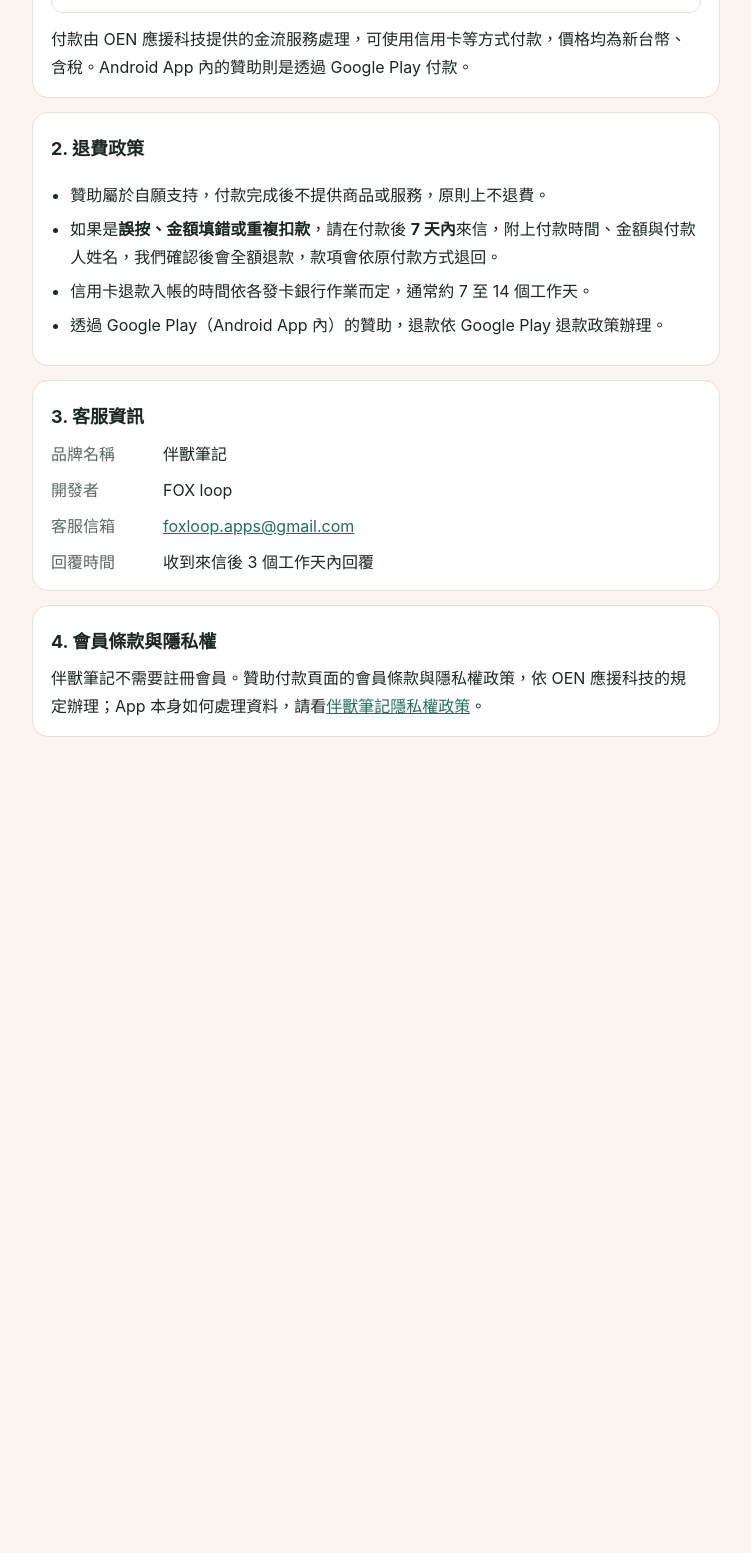
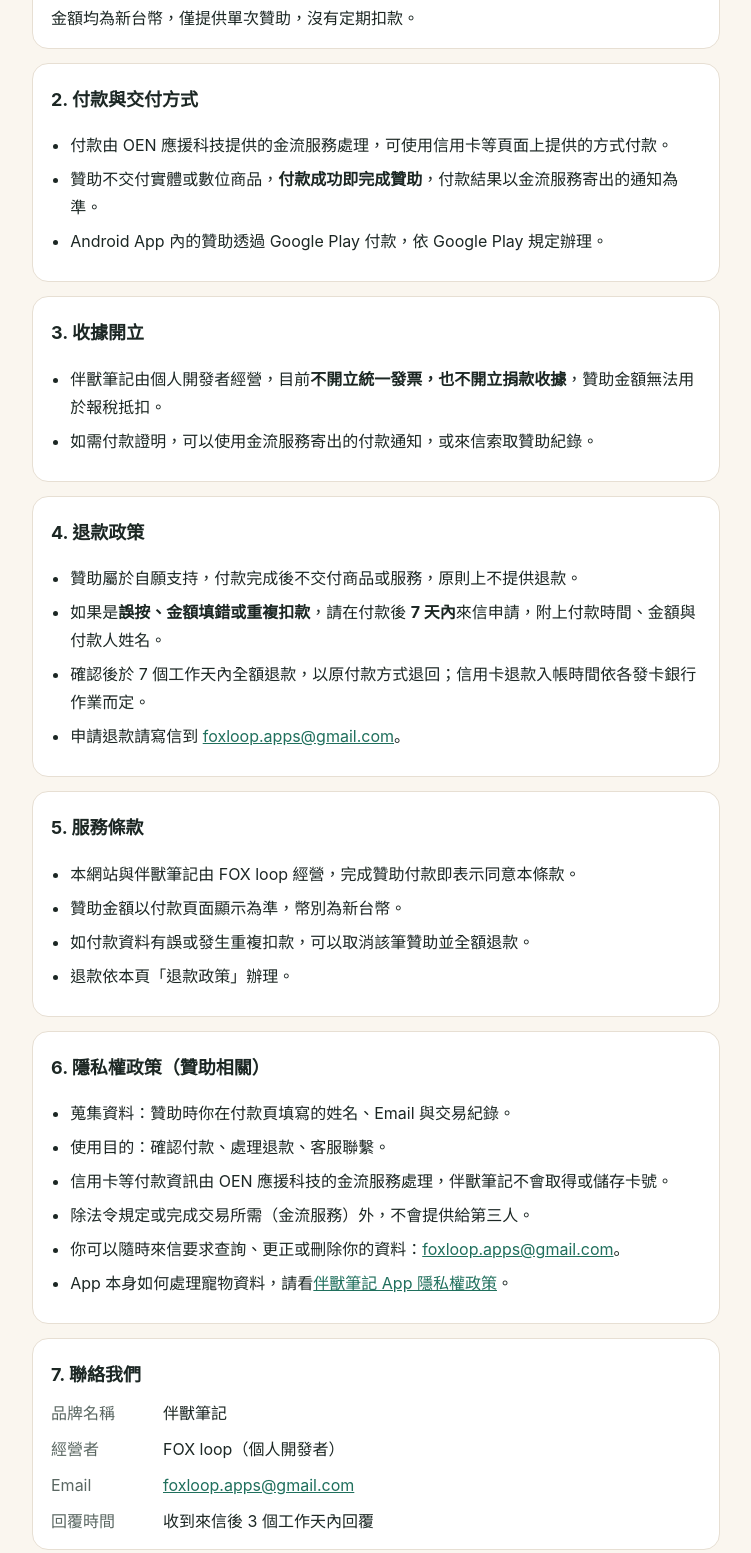
Before and after one commit to FOX-loop/petnote-beta, a plain HTML site: page support.html in a window 1280 px wide. Shown: the part 725-2278 px from the top of the page, without its empty margins (264-1015 px from the left). Before the commit the page ends 1532 px from the top, so only its background shows below. Drawn offline with Linux system fonts and the light colour scheme.

Commit message:
Add files via upload

```diff
--- a/support.html
+++ b/support.html
@@ -28,55 +28,99 @@ a{color:var(--primary)}
 .en{margin-top:28px;color:var(--ink2);font-size:15px}
 .en h2{color:var(--ink)}
 .plans{display:grid;gap:10px;margin:8px 0 12px}.plan{display:flex;justify-content:space-between;align-items:center;gap:12px;border:1px solid var(--line);border-radius:12px;padding:10px 14px}.plan b{font-size:17px}.plan span{color:var(--primary);font-weight:700;white-space:nowrap}table{border-collapse:collapse;width:100%}td{padding:4px 0;vertical-align:top}td:first-child{color:var(--ink2);width:7em}
+.tag{display:inline-block;border:1px solid #D9534F;color:#D9534F;border-radius:6px;padding:0 8px;font-size:14px;margin:4px 0 10px}
+footer{margin-top:22px;padding:16px 4px;border-top:1px dashed var(--line);color:var(--ink2);font-size:14px;line-height:1.8}
+footer a{margin-right:4px}
+h2[id]{scroll-margin-top:16px}
 </style>
 </head>
 <body>
 <main>
-<header><img src="icons/icon-192.png" alt=""><h1>伴獸筆記 贊助說明</h1></header>
-<p class="meta">更新日期：2026 年 11 月 27 日　｜　品牌：伴獸筆記　｜　開發者：FOX loop</p>
+<header><img src="icons/icon-192.png" alt=""><h1>伴獸筆記｜贊助開發者</h1></header>
+<p class="meta">更新日期：2026 年 11 月 27 日　｜　經營者：FOX loop（個人開發者）</p>
+<span class="tag">贊助尚未開始</span>
 
-<div class="sum"><b>重點摘要</b>
+<div class="sum"><b>關於伴獸筆記</b>
 <ul>
-<li>伴獸筆記的所有功能<b>都是免費的</b>，不需要贊助也能完整使用。</li>
-<li>贊助是自願的支持，用來負擔 App 開發、伺服器與上架的費用，<b>不會兌換任何商品或額外功能</b>。</li>
-<li>有任何問題，請寫信到 <a href="mailto:foxloop.apps@gmail.com">foxloop.apps@gmail.com</a>。</li>
+<li>伴獸筆記是 FOX loop 個人開發的寵物健康紀錄 App，提供餵食、飲水、排泄、體重、驅蟲、疫苗、看診等紀錄與提醒。</li>
+<li>贊助是自願支持開發者，<b>不會兌換任何商品或額外功能</b>，沒有贊助也能使用所有功能。</li>
+<li>贊助款項用於 App 開發、伺服器、網域與 App 商店上架等費用。</li>
 </ul></div>
 
 <section>
-<h2>1. 服務內容與贊助方案</h2>
-<p>伴獸筆記是個人開發的寵物健康紀錄 App，提供餵食、飲水、排泄、體重、驅蟲、疫苗、看診等紀錄與提醒。網頁版可以透過下列方案自由贊助開發者：</p>
+<h2 id="plans">1. 贊助金額</h2>
 <div class="plans">
 <div class="plan"><div><b>請吃一個罐罐</b><br><small>單次贊助</small></div><span>NT$ 65</span></div>
 <div class="plan"><div><b>請吃一箱罐罐</b><br><small>單次贊助</small></div><span>NT$ 300</span></div>
 <div class="plan"><div><b>自訂金額</b><br><small>單次贊助，金額由你決定</small></div><span>NT$ 30 起</span></div>
 </div>
-<p>付款由 OEN 應援科技提供的金流服務處理，可使用信用卡等方式付款，價格均為新台幣、含稅。Android App 內的贊助則是透過 Google Play 付款。</p>
+<p>金額均為新台幣，僅提供單次贊助，沒有定期扣款。</p>
 </section>
 
 <section>
-<h2>2. 退費政策</h2>
+<h2 id="pay">2. 付款與交付方式</h2>
 <ul>
-<li>贊助屬於自願支持，付款完成後不提供商品或服務，原則上不退費。</li>
-<li>如果是<b>誤按、金額填錯或重複扣款</b>，請在付款後 <b>7 天內</b>來信，附上付款時間、金額與付款人姓名，我們確認後會全額退款，款項會依原付款方式退回。</li>
-<li>信用卡退款入帳的時間依各發卡銀行作業而定，通常約 7 至 14 個工作天。</li>
-<li>透過 Google Play（Android App 內）的贊助，退款依 Google Play 退款政策辦理。</li>
+<li>付款由 OEN 應援科技提供的金流服務處理，可使用信用卡等頁面上提供的方式付款。</li>
+<li>贊助不交付實體或數位商品，<b>付款成功即完成贊助</b>，付款結果以金流服務寄出的通知為準。</li>
+<li>Android App 內的贊助透過 Google Play 付款，依 Google Play 規定辦理。</li>
 </ul>
 </section>
 
 <section>
-<h2>3. 客服資訊</h2>
+<h2 id="receipt">3. 收據開立</h2>
+<ul>
+<li>伴獸筆記由個人開發者經營，目前<b>不開立統一發票，也不開立捐款收據</b>，贊助金額無法用於報稅抵扣。</li>
+<li>如需付款證明，可以使用金流服務寄出的付款通知，或來信索取贊助紀錄。</li>
+</ul>
+</section>
+
+<section>
+<h2 id="refund">4. 退款政策</h2>
+<ul>
+<li>贊助屬於自願支持，付款完成後不交付商品或服務，原則上不提供退款。</li>
+<li>如果是<b>誤按、金額填錯或重複扣款</b>，請在付款後 <b>7 天內</b>來信申請，附上付款時間、金額與付款人姓名。</li>
+<li>確認後於 7 個工作天內全額退款，以原付款方式退回；信用卡退款入帳時間依各發卡銀行作業而定。</li>
+<li>申請退款請寫信到 <a href="mailto:foxloop.apps@gmail.com">foxloop.apps@gmail.com</a>。</li>
+</ul>
+</section>
+
+<section>
+<h2 id="terms">5. 服務條款</h2>
+<ul>
+<li>本網站與伴獸筆記由 FOX loop 經營，完成贊助付款即表示同意本條款。</li>
+<li>贊助金額以付款頁面顯示為準，幣別為新台幣。</li>
+<li>如付款資料有誤或發生重複扣款，可以取消該筆贊助並全額退款。</li>
+<li>退款依本頁「退款政策」辦理。</li>
+</ul>
+</section>
+
+<section>
+<h2 id="privacy">6. 隱私權政策（贊助相關）</h2>
+<ul>
+<li>蒐集資料：贊助時你在付款頁填寫的姓名、Email 與交易紀錄。</li>
+<li>使用目的：確認付款、處理退款、客服聯繫。</li>
+<li>信用卡等付款資訊由 OEN 應援科技的金流服務處理，伴獸筆記不會取得或儲存卡號。</li>
+<li>除法令規定或完成交易所需（金流服務）外，不會提供給第三人。</li>
+<li>你可以隨時來信要求查詢、更正或刪除你的資料：<a href="mailto:foxloop.apps@gmail.com">foxloop.apps@gmail.com</a>。</li>
+<li>App 本身如何處理寵物資料，請看<a href="privacy.html">伴獸筆記 App 隱私權政策</a>。</li>
+</ul>
+</section>
+
+<section>
+<h2 id="contact">7. 聯絡我們</h2>
 <table>
 <tr><td>品牌名稱</td><td>伴獸筆記</td></tr>
-<tr><td>開發者</td><td>FOX loop</td></tr>
-<tr><td>客服信箱</td><td><a href="mailto:foxloop.apps@gmail.com">foxloop.apps@gmail.com</a></td></tr>
+<tr><td>經營者</td><td>FOX loop（個人開發者）</td></tr>
+<tr><td>Email</td><td><a href="mailto:foxloop.apps@gmail.com">foxloop.apps@gmail.com</a></td></tr>
 <tr><td>回覆時間</td><td>收到來信後 3 個工作天內回覆</td></tr>
 </table>
 </section>
 
-<section>
-<h2>4. 會員條款與隱私權</h2>
-<p>伴獸筆記不需要註冊會員。贊助付款頁面的會員條款與隱私權政策，依 OEN 應援科技的規定辦理；App 本身如何處理資料，請看<a href="privacy.html">伴獸筆記隱私權政策</a>。</p>
-</section>
+<footer>
+伴獸筆記｜FOX loop（個人開發者）<br>
+Email：<a href="mailto:foxloop.apps@gmail.com">foxloop.apps@gmail.com</a><br>
+<a href="#terms">服務條款</a>｜<a href="#privacy">隱私權政策</a>｜<a href="#refund">退款政策</a>｜<a href="#contact">聯絡我們</a>
+</footer>
 </main>
 </body>
 </html>
```
